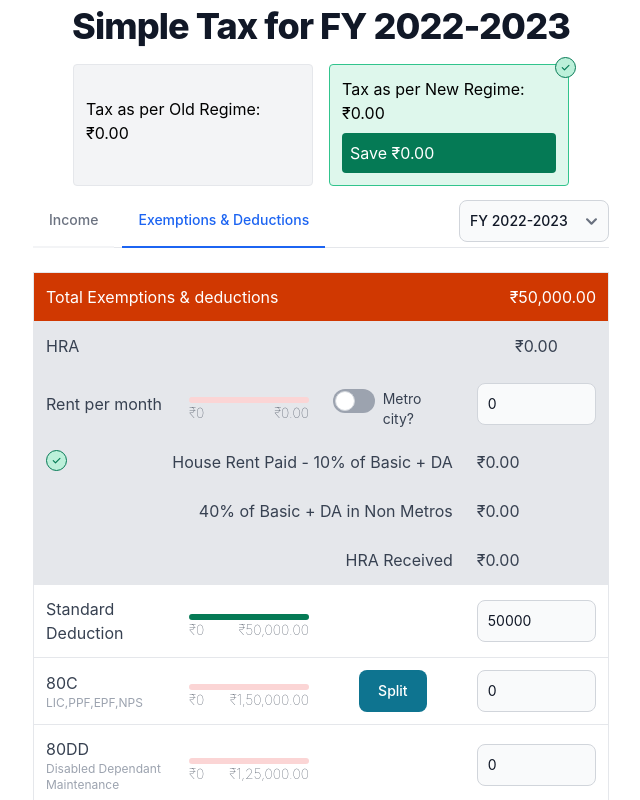
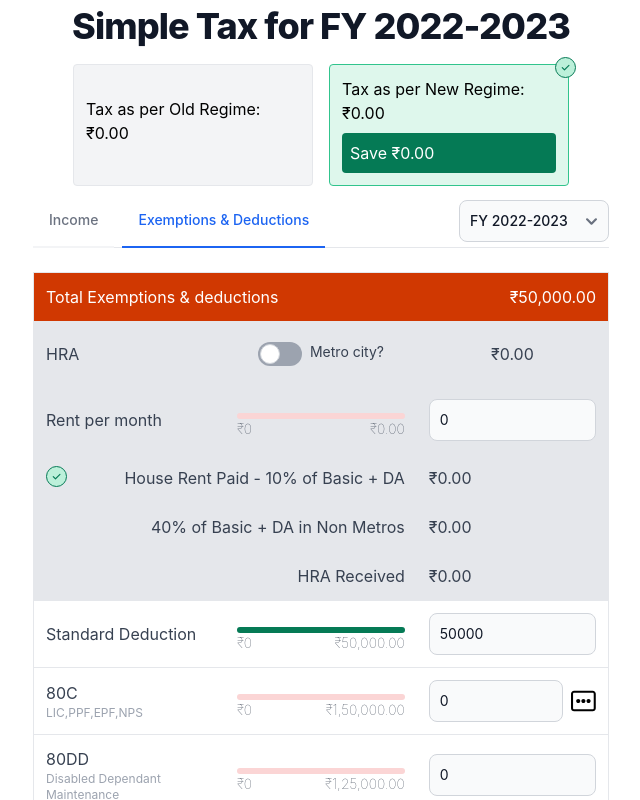
Before and after one commit to jayakrishnancn/easytax, a React (Create React App) app: page / in a window 1280 px wide. Both pictures are taken after a click on the tab "Exemptions & Deductions". Shown: the top 800 px of the page, without its empty margins (319-959 px from the left). Built offline with nearby package versions, Linux system fonts and the light colour scheme.

Commit message:
added 80ccd_2 component

```diff
--- a/src/components/DetailedModal/index.tsx
+++ b/src/components/DetailedModal/index.tsx
@@ -1,4 +1,5 @@
 import { Button, Modal } from "flowbite-react";
+import { FlowbiteSizes } from "flowbite-react/lib/esm/components/Flowbite/FlowbiteTheme";
 import { ReactNode } from "react";
 import { MdClose } from "react-icons/md";
 interface Props {
@@ -6,11 +7,12 @@ interface Props {
   title?: string | React.ReactNode;
   onCancel: () => void;
   footerItems?: ReactNode;
+  size?: keyof FlowbiteSizes;
 }
 function DetailedModal(props: Props) {
-  const { children, title, onCancel, footerItems } = props;
+  const { children, title, onCancel, footerItems, size = "xl" } = props;
   return (
-    <Modal show={true} position="center" onClose={onCancel}>
+    <Modal popup={true} show={true} size={size} onClose={onCancel}>
       {title && (
         <div className="flex items-start justify-between rounded-t dark:border-gray-600 border-b p-5">
           <h3 className="flex-1 text-xl font-medium text-gray-900 dark:text-white">
@@ -27,13 +29,13 @@ function DetailedModal(props: Props) {
         </div>
       )}
       <Modal.Body>
-        <div className="space-y-6 overflow-auto" style={{ height: "50vh" }}>
+        <div className="space-y-6 overflow-auto" style={{ maxHeight: "40vh" }}>
           {children}
         </div>
       </Modal.Body>
       <Modal.Footer>
-        <div className="flex justify-end w-full">
-          <div>{footerItems}</div>
+        <div className="flex flex-col justify-end items-end w-full">
+          <div className="mb-2">{footerItems}</div>
           <Button color="gray" onClick={onCancel}>
             Close
           </Button>
--- a/src/components/DetailedModal80C/index.tsx
+++ b/src/components/DetailedModal80C/index.tsx
@@ -14,6 +14,7 @@ import Toggle from "../Toggle";
 const MAX = 1_50_000;
 
 function DetailedModal80C(props: ModalProps) {
+  const { onCancel } = props;
   const dispatch = useDispatch();
 
   const exemptions = useSelector(
@@ -80,17 +81,17 @@ function DetailedModal80C(props: ModalProps) {
 
   return (
     <DetailedModal
-      onCancel={props.onCancel}
+      onCancel={onCancel}
       title="80C"
       footerItems={
-        <table className="table-fixed w-full text-center">
+        <table className="table-fixed w-full text-right">
           <tbody>
             <tr>
               <td>
                 <ProgressBar current={current} max={MAX} />
               </td>
-              <td className="px-2">
-                <table className="table-fixed">
+              <td className="px-2 flex justify-end text-right">
+                <table className="">
                   <tbody>
                     <tr>
                       <td className="text-right pr-2">Total</td>
--- /dev/null
+++ b/src/components/DetailedModal80CCD2/index.tsx
@@ -0,0 +1,56 @@
+import { useDispatch, useSelector } from "react-redux";
+import { IncomeFieldsEnum } from "../../enum/incomeFields";
+import { RootState } from "../../store";
+import { changeIncomeField } from "../../store/reducers/incomeReducer";
+import { ModalProps } from "../../type/modal";
+import DetailedModal from "../DetailedModal";
+import Toggle from "../Toggle";
+
+function DetailedModal80CCD2(props: ModalProps) {
+  const { onCancel } = props;
+
+  const incomeFields = useSelector((state: RootState) => state.income);
+  const year = useSelector((state: RootState) => state.year);
+  const dispatch = useDispatch();
+  const getFieldValue = (field: IncomeFieldsEnum) => {
+    let value = Number(incomeFields[field].value) || 0;
+    return { ...incomeFields[field], value };
+  };
+
+  const changeFieldMonthly = (field: IncomeFieldsEnum, isMonthly: boolean) => {
+    dispatch(
+      changeIncomeField({
+        field,
+        isMonthly,
+        year,
+      })
+    );
+  };
+
+  const body = (
+    <table className="w-full">
+      <tbody>
+        <tr>
+          <td>Are you a central or state government employee?</td>
+          <td className="items-center flex justify-center">
+            <Toggle
+              isEnabled={getFieldValue(IncomeFieldsEnum.govtEmployee).isMonthly}
+              onChange={(isMonthly) =>
+                changeFieldMonthly(IncomeFieldsEnum.govtEmployee, isMonthly)
+              }
+              label="Yes"
+            />
+          </td>
+        </tr>
+      </tbody>
+    </table>
+  );
+
+  return (
+    <DetailedModal onCancel={onCancel} size="lg" title="80CCD(1B)">
+      {body}
+    </DetailedModal>
+  );
+}
+
+export default DetailedModal80CCD2;
--- a/src/components/Input/index.tsx
+++ b/src/components/Input/index.tsx
@@ -29,7 +29,7 @@ function Input(props: Props) {
     <input
       type="text"
       autoComplete="off"
-      className="bg-gray-50 border border-gray-300 text-gray-900 text-sm rounded-lg focus:ring-blue-500 focus:border-blue-500 block w-full p-2.5 dark:bg-gray-700 dark:border-gray-600 dark:placeholder-gray-400 dark:text-white dark:focus:ring-blue-500 dark:focus:border-blue-500 "
+      className="w-full bg-gray-50 border border-gray-300 text-gray-900 text-sm rounded-lg focus:ring-blue-500 focus:border-blue-500 block p-2.5 dark:bg-gray-700 dark:border-gray-600 dark:placeholder-gray-400 dark:text-white dark:focus:ring-blue-500 dark:focus:border-blue-500 "
       placeholder="0"
       disabled={disabled}
       {...rest}
--- a/src/components/Toggle/index.tsx
+++ b/src/components/Toggle/index.tsx
@@ -7,7 +7,7 @@ function Toggle(props: Props) {
   const { onChange, isEnabled = false, label } = props;
 
   return (
-    <div>
+    <div className="p-2 h-full flex justify-center items-center">
       <label className=" inline-flex relative items-center cursor-pointer">
         <input
           type="checkbox"
--- a/src/constants/exemptionFields.ts
+++ b/src/constants/exemptionFields.ts
@@ -48,6 +48,7 @@ export const EXEMPTIONS: Exemption[] = [
   {
     title: ExemptionFieldsEnum["80CCD_2_"],
     details: "Employers contribution to NPS",
+    hasModal: true,
   },
   {
     title: ExemptionFieldsEnum["80EEA"],
--- a/src/screen/Exemptions.tsx
+++ b/src/screen/Exemptions.tsx
@@ -1,8 +1,9 @@
-import { Button } from "flowbite-react";
 import { useCallback, useEffect, useMemo, useState } from "react";
+import { CgMoreR } from "react-icons/cg";
 import { useDispatch, useSelector } from "react-redux";
 import Description from "../components/Description";
 import DetailedModal80C from "../components/DetailedModal80C";
+import DetailedModal80CCD2 from "../components/DetailedModal80CCD2";
 import Input from "../components/Input";
 import ProgressBar from "../components/Progressbar";
 import Toggle from "../components/Toggle";
@@ -14,7 +15,6 @@ import { changeExemptionField } from "../store/reducers/exemptionsReducer";
 import { calculateTotalExemptions } from "../util/calculations/exemptionUtils";
 import HRA from "../util/calculations/hra";
 import { currencyFormat } from "../util/currencyFormat";
-
 function ExemptionsTab() {
   const [exemptionsFieldSorted, setExemptionsFieldSorted] =
     useState<string>("0");
@@ -106,7 +106,9 @@ function ExemptionsTab() {
 
     switch (field) {
       case ExemptionFieldsEnum["80C"]:
-        return <DetailedModal80C onCancel={close} onSubmit={close} />;
+        return <DetailedModal80C onCancel={close} />;
+      case ExemptionFieldsEnum["80CCD_2_"]:
+        return <DetailedModal80CCD2 onCancel={close} />;
     }
     return null;
   };
@@ -115,16 +117,22 @@ function ExemptionsTab() {
     <table className="table-fixed income-table w-full mt-4 mb-8 text-left">
       <thead>
         <tr className="bg-orange-600 text-white">
-          <td colSpan={3}>Total Exemptions & deductions</td>
+          <td colSpan={2}>Total Exemptions & deductions</td>
           <td className="text-right">{totalExemptions}</td>
         </tr>
       </thead>
       <tbody>
         <tr className="bg-gray-200">
           <td>HRA</td>
-
-          <td></td>
-          <td></td>
+          <td>
+            <Toggle
+              isEnabled={exemptions[ExemptionFieldsEnum["Is metro city"]]}
+              onChange={(value: boolean) => {
+                changeField(ExemptionFieldsEnum["Is metro city"], value);
+              }}
+              label="Metro city?"
+            />
+          </td>
           <td className="text-center">
             {currencyFormat(hra.calcaulteMaxHRA())}
           </td>
@@ -138,15 +146,6 @@ function ExemptionsTab() {
             />
           </td>
           <td>
-            <Toggle
-              isEnabled={exemptions[ExemptionFieldsEnum["Is metro city"]]}
-              onChange={(value: boolean) => {
-                changeField(ExemptionFieldsEnum["Is metro city"], value);
-              }}
-              label="Metro city?"
-            />
-          </td>
-          <td>
             <Input
               value={getFieldValue(ExemptionFieldsEnum["Rent paid"])}
               onChange={(value) => {
@@ -156,7 +155,7 @@ function ExemptionsTab() {
           </td>
         </tr>
         <tr className="bg-gray-200">
-          <td colSpan={3} className="text-right">
+          <td colSpan={2} className="text-right">
             <WithTick
               if={hra.current === 0}
               text="House Rent Paid - 10% of Basic + DA"
@@ -165,7 +164,7 @@ function ExemptionsTab() {
           <td>{currencyFormat(hra.A_10perBaseAndDA)}</td>
         </tr>
         <tr className="bg-gray-200">
-          <td colSpan={3} className="text-right">
+          <td colSpan={2} className="text-right">
             <WithTick
               if={hra.current === 1}
               text={`${isMetroCity ? 50 : 40}% of Basic + DA in
@@ -175,7 +174,7 @@ function ExemptionsTab() {
           <td>{currencyFormat(hra.B_50PerBaseAndDA)}</td>
         </tr>
         <tr className="bg-gray-200">
-          <td colSpan={3} className="text-right">
+          <td colSpan={2} className="text-right">
             <WithTick if={hra.current === 2} text="HRA Received" />
           </td>
           <td>{currencyFormat(hra.HRAReceived)}</td>
@@ -200,12 +199,9 @@ function ExemptionsTab() {
                   max={getMaximumValue(title) ?? max}
                 />
               </td>
-              <td className="text-center justify-center items-center flex">
-                {hasModal && (
-                  <Button onClick={() => setDetailedModal(title)}>Split</Button>
-                )}
-              </td>
+
               <td>
+                <div className="flex justify-between items-center gap-2">
                   <Input
                     disabled={isDisabled}
                     value={value ?? getFieldValue(title)}
@@ -214,6 +210,15 @@ function ExemptionsTab() {
                     }}
                     max={getMaximumValue(title) ?? max}
                   />
+                  {hasModal && (
+                    <CgMoreR
+                      onClick={() => setDetailedModal(title)}
+                      size={"2em"}
+                      className="cursor-pointer"
+                      color="black"
+                    />
+                  )}
+                </div>
               </td>
             </tr>
           )
--- a/src/type/modal.ts
+++ b/src/type/modal.ts
@@ -4,5 +4,5 @@ export type ModalProps = {
   children?: ReactNode;
   title?: string;
   onCancel: () => void;
-  onSubmit: () => void;
+  onSubmit?: () => void;
 };
```
Lines whose indentation alone changed are shown as unchanged.
